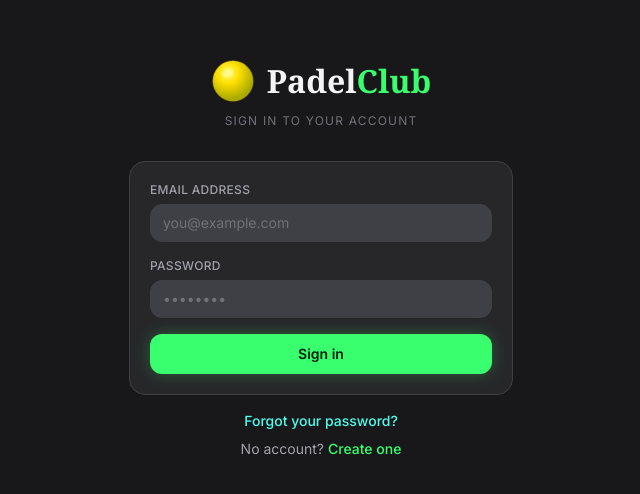
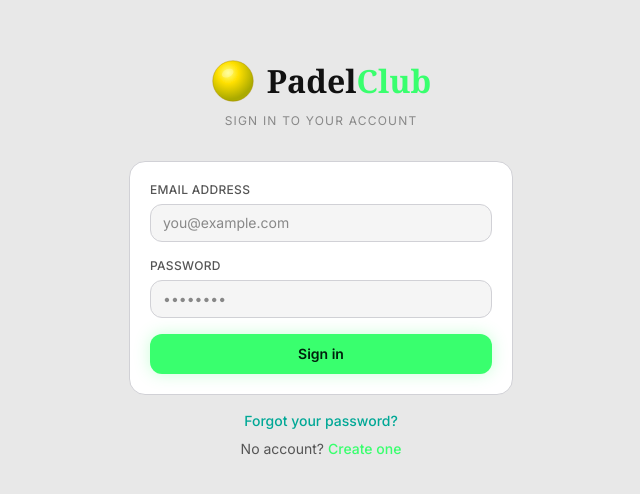
Before and after one commit to mallax888/padelclub, a Next.js app: page /auth/login in a window 1280 px wide. Shown: the part 142-636 px from the top of the page, without its empty margins (319-959 px from the left). Built offline with nearby package versions, Linux system fonts and the light colour scheme; no server answers.

Commit message:
Set light grey as default theme — E8E8E8 base, white cards, dark headings

```diff
--- a/app/globals.css
+++ b/app/globals.css
@@ -34,13 +34,13 @@ input, textarea, select, [contenteditable] {
 }
 
 .light {
-  --bg-base:            #FFFFFF;
-  --bg-surface:         #F4F4F5;
-  --bg-raised:          #E4E4E7;
-  --text-primary:       #18181B;
-  --text-muted:         #71717A;
-  --text-subtle:        #A1A1AA;
-  --border:             #E4E4E7;
+  --bg-base:            #E8E8E8;
+  --bg-surface:         #FFFFFF;
+  --bg-raised:          #F5F5F5;
+  --text-primary:       #111111;
+  --text-muted:         #555555;
+  --text-subtle:        #888888;
+  --border:             #D1D1D6;
   --brand-primary:      #00A896;
   --brand-primary-on:   #FFFFFF;
   --brand-accent:       #C4005A;
--- a/components/ThemeProvider.tsx
+++ b/components/ThemeProvider.tsx
@@ -7,7 +7,7 @@ export function ThemeProvider({ children, ...props }: ThemeProviderProps) {
   return (
     <NextThemesProvider
       attribute="class"
-      defaultTheme="dark"
+      defaultTheme="light"
       enableSystem={false}
       {...props}
     >
```
